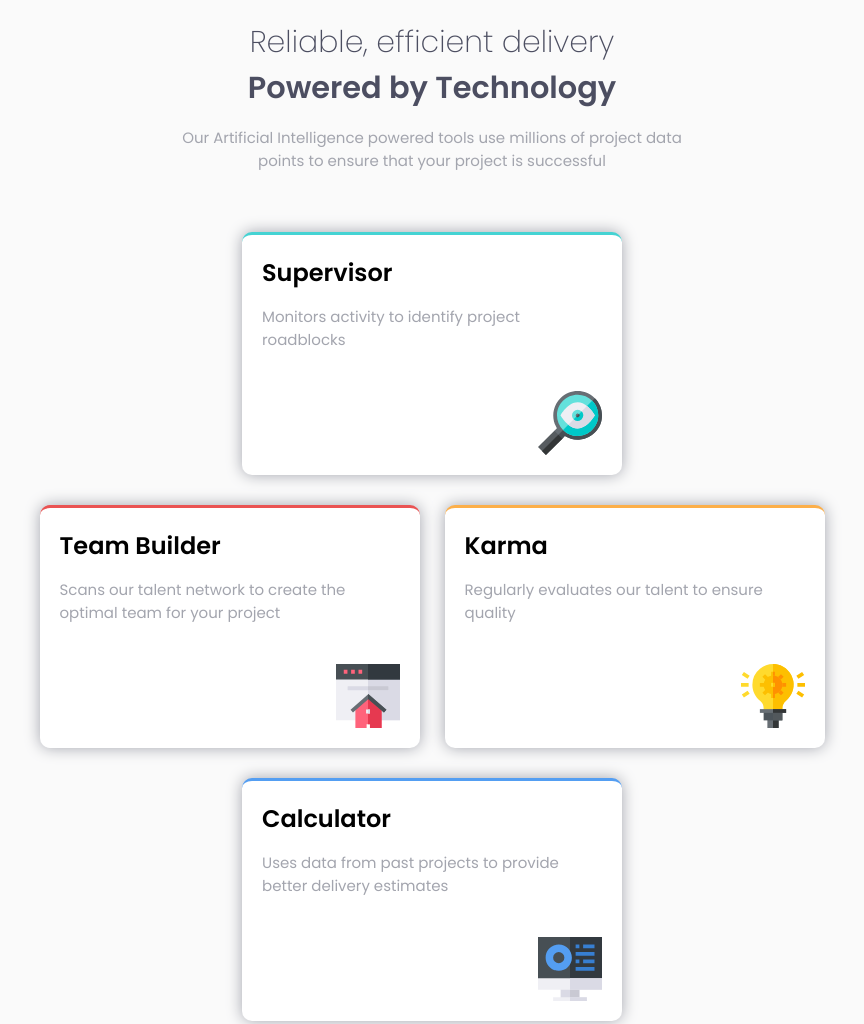
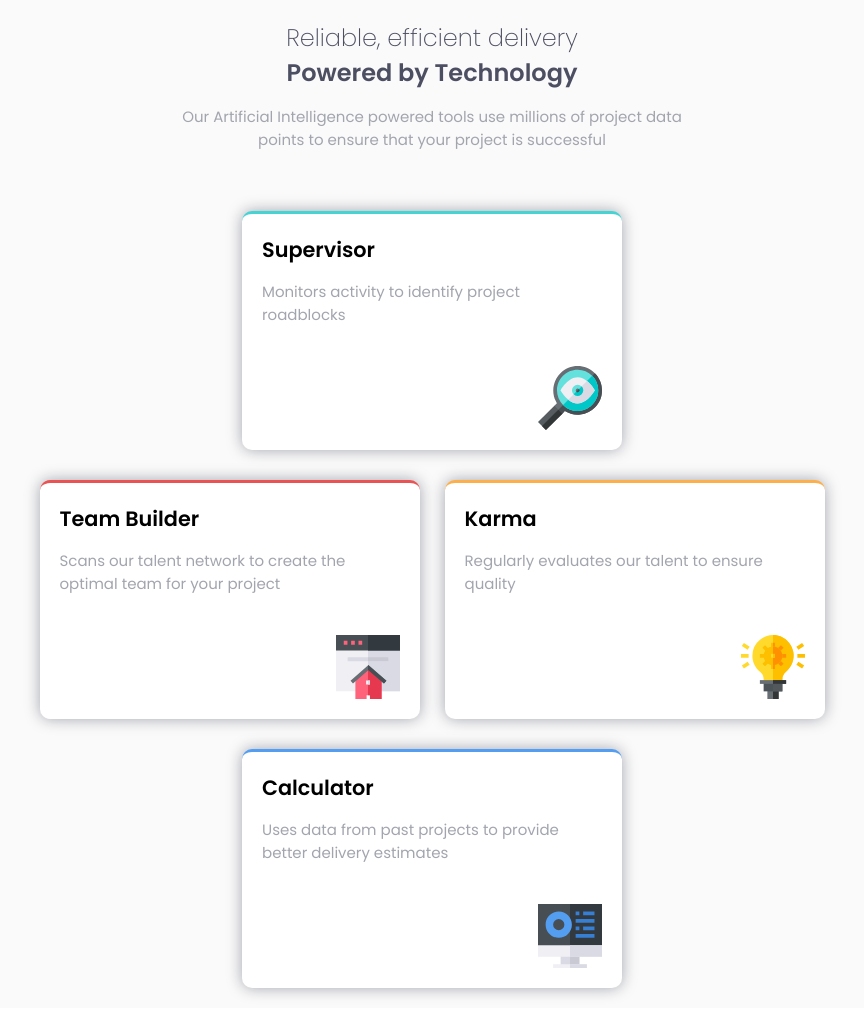
Before and after one commit to ahmedrdawan/Four-card-feature-section, a plain HTML site: page index.html in a window 1280 px wide. Shown: the top 1024 px of the page, without its empty margins (208-1072 px from the left). Drawn offline with Linux system fonts and the light colour scheme.

Commit message:
Add files via upload

```diff
--- a/css/style.css
+++ b/css/style.css
@@ -29,11 +29,12 @@ main {
 }
 .container header h1 {
     color: var(--Very-Dark-Blue);
+    font-size: 1.5rem;
     font-weight: 200;
 }
 .container header h2 {
     color: var(--Very-Dark-Blue);
-    font-size: 1.9rem;
+    font-size: 1.5rem;
     margin-bottom: 15px;
 }
 .container header p {
@@ -72,7 +73,7 @@ section {
     border-color: var(--Blue);
 }
 .box h3 {
-    font-size: 1.5rem;
+    font-size: 1.3rem;
     margin-bottom: 15px;
 }
 .box p {
```
